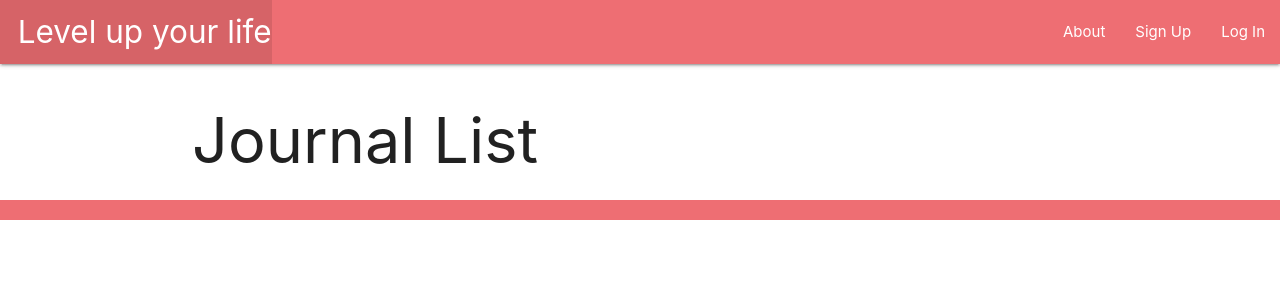
After one commit to atheismann/level-up-your-life, a Django app: template main_app/templates/journal/index.html in a window 1280 px wide. The commit adds this page. Shown: the top 300 px of the page. Run offline with Django 3.2, Linux system fonts and the light colour scheme; the template is opened without the code that fills it, so the values that code supplies are empty.

Commit message:
add journnal details page

```diff
--- a/main_app/templates/base.html
+++ b/main_app/templates/base.html
@@ -6,20 +6,30 @@
   <meta charset="UTF-8">
   <meta name="viewport" content="width=device-width, initial-scale=1.0">
   <meta http-equiv="X-UA-Compatible" content="ie=edge">
-  <title>Cat Collector</title>
+  <title>Level_up_your_life</title>
+  <link href="https://fonts.googleapis.com/icon?family=Material+Icons" rel="stylesheet">
   <link rel="stylesheet" href="https://cdnjs.cloudflare.com/ajax/libs/materialize/1.0.0/css/materialize.min.css">
   <link rel="stylesheet" type="text/css" href="{% static 'css/style.css' %}">
   <script src="https://cdnjs.cloudflare.com/ajax/libs/materialize/1.0.0/js/materialize.min.js"></script>
 </head>
-<body>
 <header class="navbar-fixed">
   <nav>
     <div class="nav-wrapper">
       <ul>
-          <li><a href="/" class="left brand-logo">&nbsp;&nbsp;Level Up Your Life</a></li>
+        <li><a href="/" class="left brand-logo">&nbsp;&nbsp;Level up your life</a></li>
       </ul>
       <ul class="right">
-          {% comment %} <li><a href="/about">About</a></li> {% endcomment %}
+        <li><a href="{% url 'about' %}">About</a></li>
+        {% if user.is_authenticated %}
+          <!-- <li><a href="{% url 'task_create' %}">Task</a></li>   need to put this in side the views of task?-->
+          <li><a href="{% url 'task_index' %}">Taks</a></li>
+          <li><a href="{% url 'Journal_create' %}">Journals</a></li>
+          <!-- <li><a href="{% url 'index' %}">View All My Cats</a></li> need to put this in side the views of task?-->
+          <li><a href="{% url 'logout' %}">Log Out</a></li>
+        {% else %}
+          <li><a href="{% url 'signup' %}">Sign Up</a></li>
+          <li><a href="{% url 'login' %}">Log In</a></li>
+        {% endif %}
       </ul>
     </div>
   </nav>
--- /dev/null
+++ b/main_app/templates/journal/index.html
@@ -0,0 +1,20 @@
+{% extends 'base.html' %}
+{% block content %}
+
+<h1>Journal List</h1>
+
+{% for journal in journals %}
+  <a href="{% url 'detail' journal.id %}">
+    <div class="card">
+        <div class="card-content">
+            <span class="card-title">{{ journal.name }}</span>
+            <p>Title: {{ journal.title }}</p>
+            <p>Description: {{ journal.description }}</p>
+
+
+        </div>
+    </div>
+  </a>
+{% endfor %}
+
+{% endblock %}
```
Also changed, not shown: main_app/templates/home.html (+10 -0 lines), main_app/templates/journal/detail.html (added, +19 -0 lines), main_app/templates/main_app/journal_list.html (added, +17 -0 lines), main_app/templates/registration/login.html (added, +13 -0 lines), main_app/templates/registration/signup.html (added, +14 -0 lines). Lines whose indentation alone changed are shown as unchanged.
